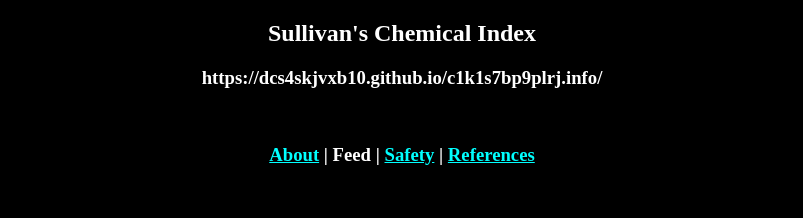
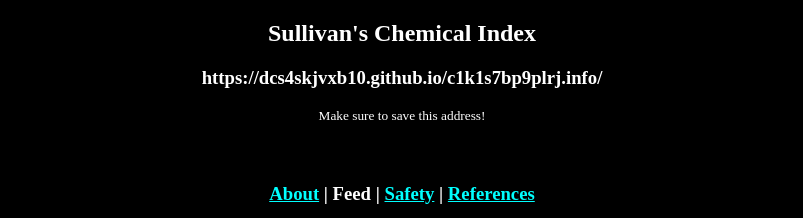
Before and after one commit to dcs4skjvxb10/c1k1s7bp9plrj.info, a plain HTML site: page index.html in a window 1280 px wide. Shown: the top 218 px of the page, without its empty margins (238-1041 px from the left). Drawn offline with Linux system fonts and the light colour scheme.

Commit message:
Update index.html

```diff
--- a/index.html
+++ b/index.html
@@ -7,6 +7,7 @@
 <center>
 <h2>Sullivan's Chemical Index</h2>
 <h3>https://dcs4skjvxb10.github.io/c1k1s7bp9plrj.info/</h3>
+<p><sup>Make sure to save this address!</sup></p>
 <br>
 <h3><a href="about.html">About</a> | Feed | <a href="safety.html">Safety</a> | <a href="references.html">References</a></h3>
 <br>
```
